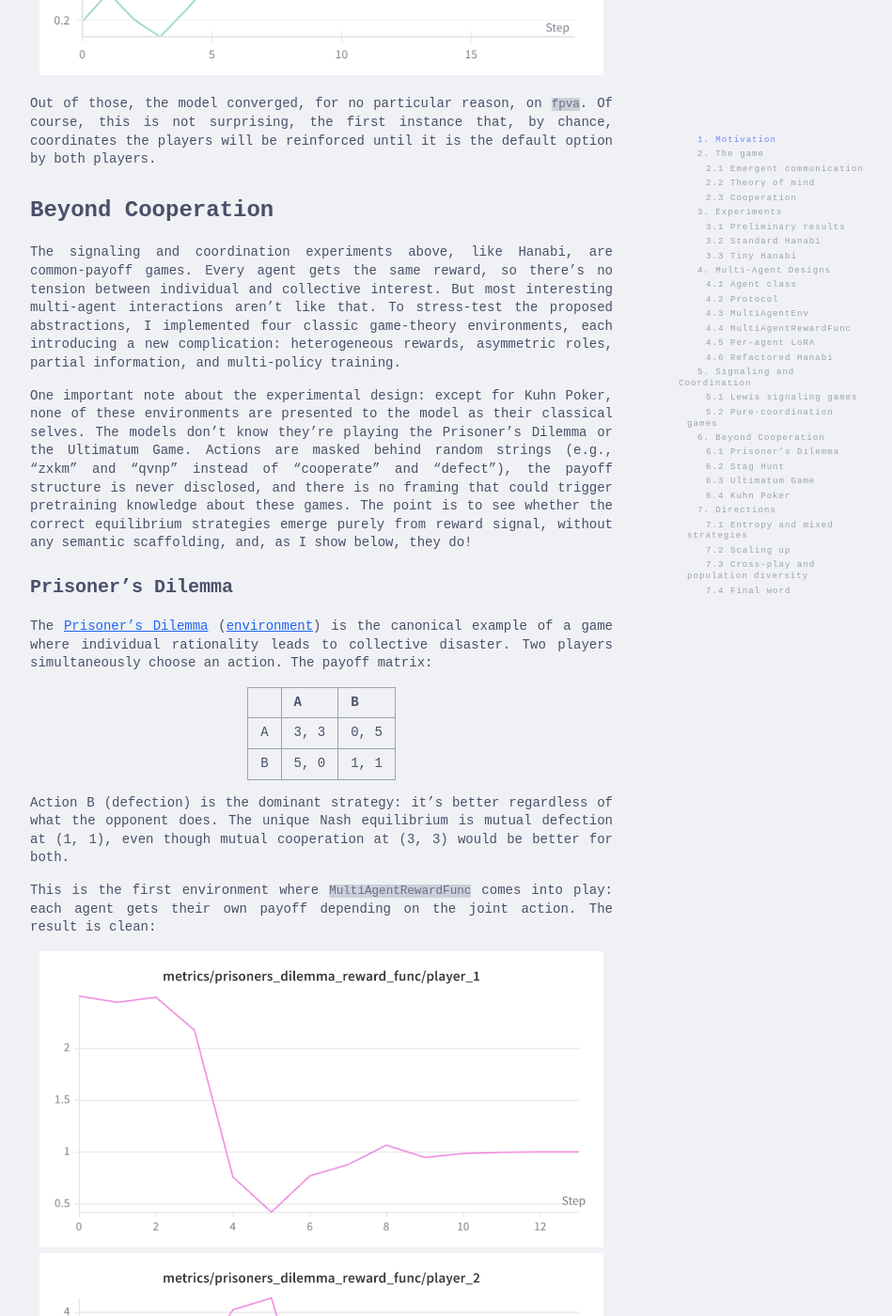
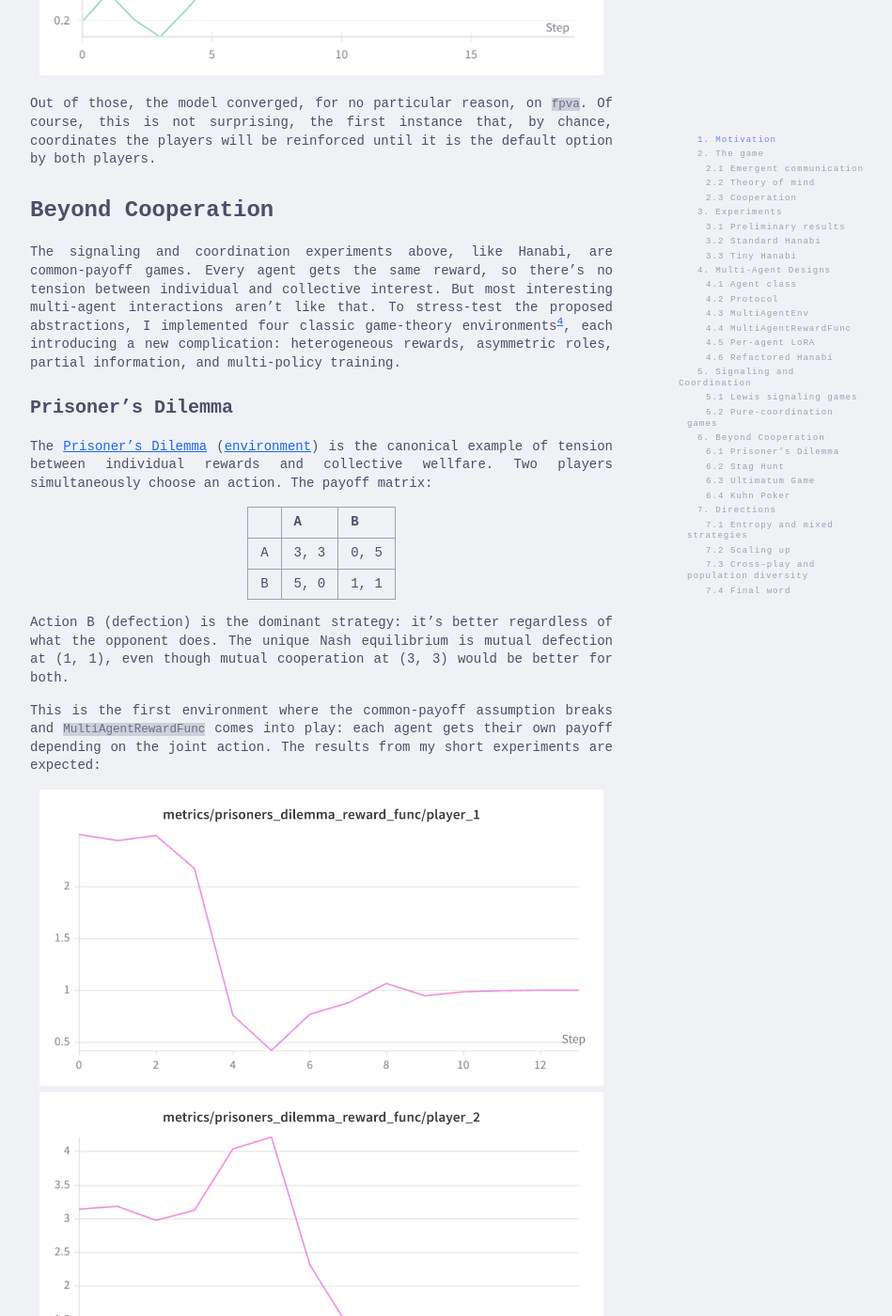
Before and after one commit to nph4rd/nph4rd.github.io, a Jekyll site: the page built from _posts/2026-02-23-hanabi.md, in a window 1280 px wide and 1400 px high, scrolled down 23795 px. Shown: the whole window at 94% size, without its empty margins (298-1247 px from the left). Built offline with Jekyll 4.4.1, drawn with Linux system fonts in a browser that asks for light colours; some of the changed text lies outside the part shown.

Commit message:
add masking footnote

```diff
--- a/_posts/2026-02-23-hanabi.md
+++ b/_posts/2026-02-23-hanabi.md
@@ -568,13 +568,11 @@
 
 ## Beyond Cooperation
 
-The signaling and coordination experiments above, like Hanabi, are common-payoff games. Every agent gets the same reward, so there's no tension between individual and collective interest. But most interesting multi-agent interactions aren't like that. To stress-test the proposed abstractions, I implemented four classic game-theory environments, each introducing a new complication: heterogeneous rewards, asymmetric roles, partial information, and multi-policy training.
-
-One important note about the experimental design: except for Kuhn Poker, none of these environments are presented to the model as their classical selves. The models don't know they're playing the Prisoner's Dilemma or the Ultimatum Game. Actions are masked behind random strings (e.g., "zxkm" and "qvnp" instead of "cooperate" and "defect"), the payoff structure is never disclosed, and there is no framing that could trigger pretraining knowledge about these games. The point is to see whether the correct equilibrium strategies emerge purely from reward signal, without any semantic scaffolding, and, as I show below, they do!
+The signaling and coordination experiments above, like Hanabi, are common-payoff games. Every agent gets the same reward, so there's no tension between individual and collective interest. But most interesting multi-agent interactions aren't like that. To stress-test the proposed abstractions, I implemented four classic game-theory environments[^6], each introducing a new complication: heterogeneous rewards, asymmetric roles, partial information, and multi-policy training.
 
 ### Prisoner's Dilemma
 
-The [Prisoner's Dilemma](https://en.wikipedia.org/wiki/Prisoner%27s_dilemma) ([environment](https://app.primeintellect.ai/dashboard/environments/nph4rd/prisoners-dilemma)) is the canonical example of a game where individual rationality leads to collective disaster. Two players simultaneously choose an action. The payoff matrix:
+The [Prisoner's Dilemma](https://en.wikipedia.org/wiki/Prisoner%27s_dilemma) ([environment](https://app.primeintellect.ai/dashboard/environments/nph4rd/prisoners-dilemma)) is the canonical example of tension between individual rewards and collective wellfare. Two players simultaneously choose an action. The payoff matrix:
 
 |     | A    | B    |
 | --- | ---- | ---- |
@@ -583,7 +581,7 @@
 
 Action B (defection) is the dominant strategy: it's better regardless of what the opponent does. The unique Nash equilibrium is mutual defection at (1, 1), even though mutual cooperation at (3, 3) would be better for both.
 
-This is the first environment where `MultiAgentRewardFunc` comes into play: each agent gets their own payoff depending on the joint action. The result is clean:
+This is the first environment where the common-payoff assumption breaks and `MultiAgentRewardFunc` comes into play: each agent gets their own payoff depending on the joint action. The results from my short experiments are expected:
 
 <div style="text-align: center;">
   <img src="https://raw.githubusercontent.com/nph4rd/nph4rd.github.io/master/images/pd_p1.png" alt="" width="600">
```
Also changed, not shown: other parts of _posts/2026-02-23-hanabi.md (+2 -0 lines).
